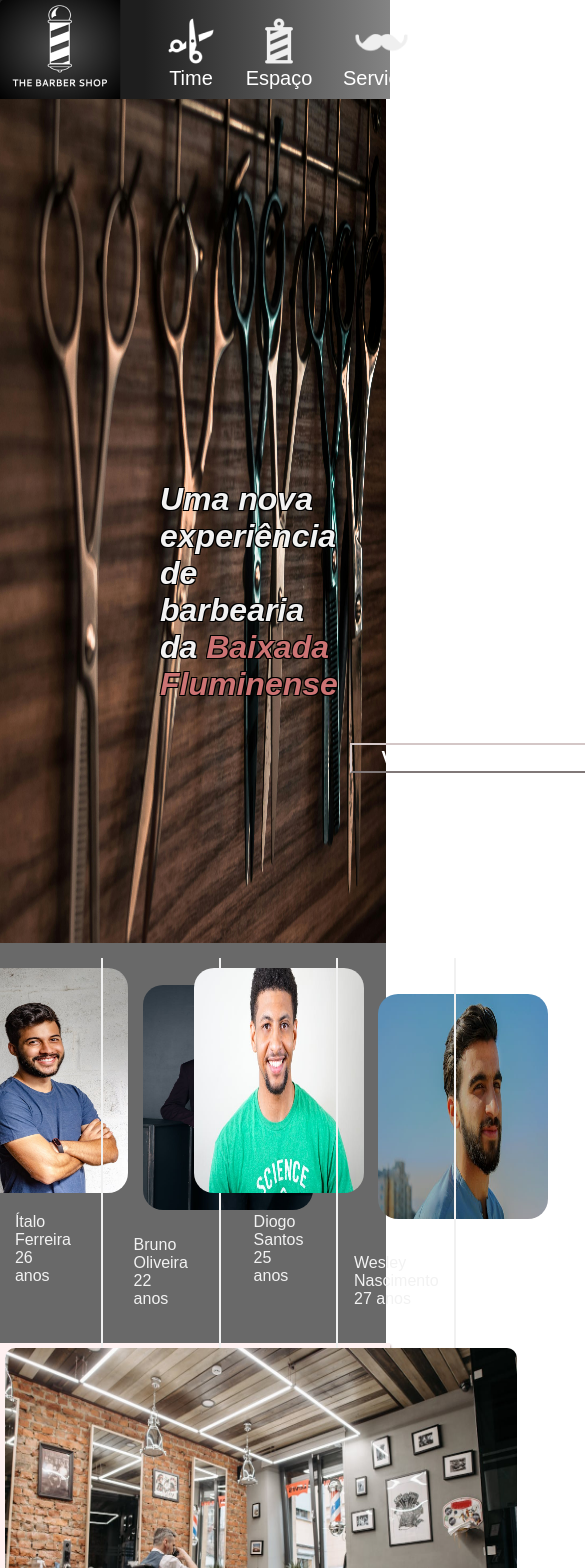
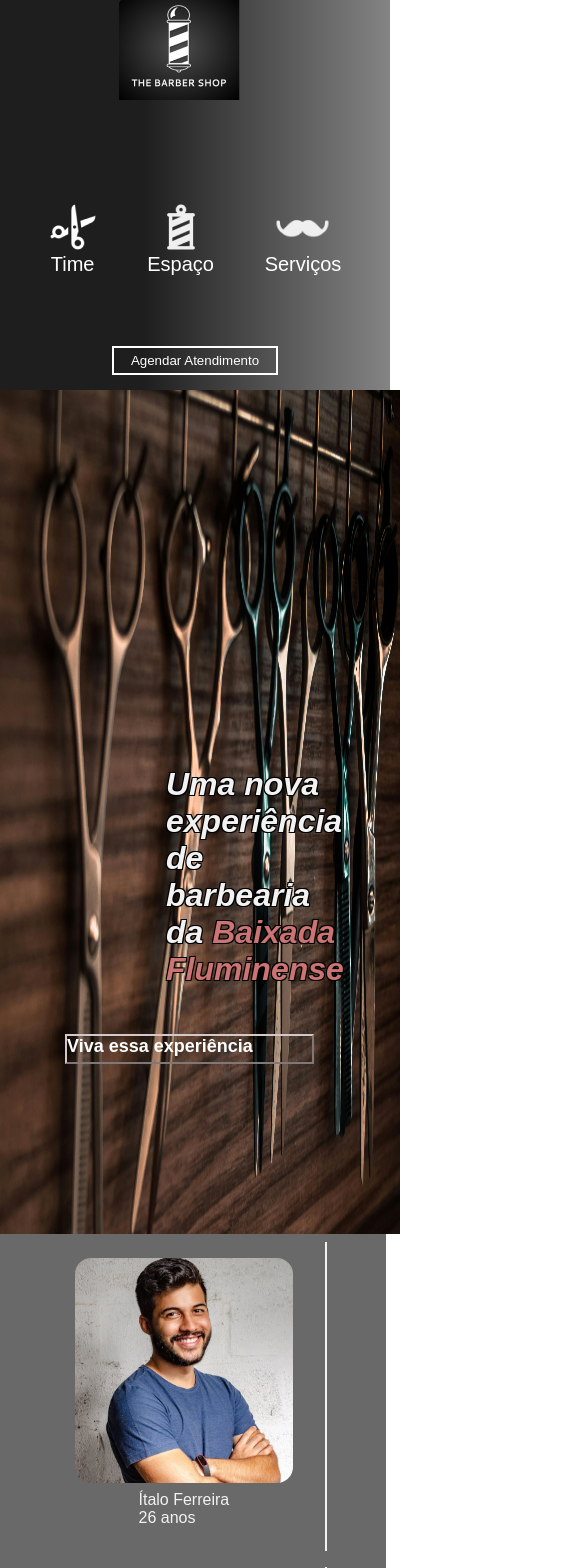
Before and after one commit to vvenetillo/barber-shop, a React (Vite) app: page / in a window 390 px wide. Shown: the top 1568 px of the page, 585 px wide, since content can reach past the window. Built offline with nearby package versions, Linux system fonts and the light colour scheme.

Commit message:
update agendamento

```diff
--- a/src/App.css
+++ b/src/App.css
@@ -7,5 +7,5 @@
 }
 
 .swal2-container {
-  z-index: 09999999999; /* Defina um valor alto para garantir que o SweetAlert seja exibido acima de outros elementos */
+  z-index: 09999999999;
 }
--- a/src/components/About/article.module.css
+++ b/src/components/About/article.module.css
@@ -54,3 +54,31 @@
     width: 400px;
     height: auto;
   }
+
+  @media(max-width: 750px) {
+    .flexContainer {
+      flex-direction: column;
+      align-items: center;
+    }
+
+    .barber {
+      width: 100%;
+      max-width: 100%;
+      margin-right: 0;
+      margin-bottom: 10px;
+    }
+
+    .aboutwe {
+      font-size: 26px;
+    }
+
+    .line {
+      width: 50%;
+    }
+
+    .about {
+      font-size: 16px;
+      width: 90%;
+      max-width: none;
+    }
+  }
--- a/src/components/Card/section.module.css
+++ b/src/components/Card/section.module.css
@@ -49,3 +49,14 @@
     font-size: 18px;
     font-weight: bold;
 }
+
+
+@media(max-width: 750px) {
+  .container{
+    min-width: 400px;
+  }
+  .exp{
+    display: flex;
+    left: 15px;
+  }
+}
--- a/src/components/Modal/Date/Date.jsx
+++ b/src/components/Modal/Date/Date.jsx
@@ -24,6 +24,20 @@ const Modal = () => {
     setTime(e.target.value);
   };
 
+  function formatDate(date) {
+
+    const day = date.getDate().toString().padStart(2, '0');
+    const month = (date.getMonth() + 1).toString().padStart(2, '0');
+    const year = date.getFullYear();
+
+
+    return `${day}/${month}/${year}`;
+  }
+
+
+  const data = new Date();
+  const formattedDate = formatDate(data);
+
   const handleSubmit = async (e) => {
     e.preventDefault();
 
@@ -39,8 +53,11 @@ const Modal = () => {
     Swal.fire({
       icon: 'success',
       title: 'Agendamento Realizado!',
-      text: `Obrigado, ${name}! Seu agendamento foi registrado com sucesso.`,
-    });
+      text: `Obrigado, ${name}! Seu agendamento foi registrado para ${formattedDate}, ${time} horas`,
+    })
+    setTimeout(function() {
+      location.reload();
+  }, 3000);
   };
 
   const generateTimeOptions = () => {
--- a/src/components/Modal/Date/date.module.css
+++ b/src/components/Modal/Date/date.module.css
@@ -1,27 +1,47 @@
-.button_confirm{
+.button_confirm {
     display: flex;
     flex-direction: column;
     margin: 0 auto;
 }
 
-.agendamento1{
+.agendamento1 {
     display: flex;
     max-width: 400px;
     max-height: 300px;
     overflow: scroll;
 }
 
-.confirm_hour{
+.confirm_hour {
     display: flex;
     justify-content: center;
     margin: 5px;
 }
 
-.nameAndSurname{
+.nameAndSurname {
     margin: 5px;
 }
 
 .date,
-.hour{
+.hour {
     color: black;
 }
+
+/* Adicionando regra de mídia para dispositivos com largura menor que 600px */
+@media (max-width: 600px) {
+    .button_confirm {
+        margin-top: 10px;
+    }
+
+    .agendamento1 {
+        max-width: 100%;
+    }
+
+    .confirm_hour,
+    .nameAndSurname {
+        margin: 0;
+    }
+
+    .confirm_hour {
+        justify-content: flex-start;
+    }
+}
--- a/src/components/Navbar/nav.module.css
+++ b/src/components/Navbar/nav.module.css
@@ -1,34 +1,28 @@
-.navbar{
-    background: linear-gradient(90deg, rgba(30,30,30,1) 37%, rgba(132,132,132,1) 100%);
-    /* backdrop-filter: blur(10px);
-    z-index: 9999px;
-    top:0;
-    left: 0;
-    position: fixed; */
+.navbar {
+  background: linear-gradient(90deg, rgba(30, 30, 30, 1) 37%, rgba(132, 132, 132, 1) 100%);
   width: 100%;
-    height:99px;
+  height: 99px;
   display: flex;
   justify-content: space-between;
-
 }
 
-.menu{
+.menu {
   display: flex;
   flex-direction: column;
 }
 
-.barber{
+.barber {
   width: 152px;
   height: 146px;
 }
 
-.items{
+.items {
   display: flex;
-    margin:0;
+  margin: 0;
   list-style: none;
 }
 
-li{
+li {
   display: flex;
   flex-direction: column;
   padding: 15px;
@@ -39,13 +33,13 @@ li{
   font-size: 20px;
 }
 
-.agendar:hover ,
-li:hover{
+.agendar:hover,
+li:hover {
   color: #bbb990;
   cursor: pointer;
 }
 
-.atendimento{
+.atendimento {
   display: flex;
   margin: 15px;
   text-align: center;
@@ -54,14 +48,14 @@ li:hover{
   border-radius: 10px;
 }
 
-.agendar{
+.agendar {
   display: flex;
   justify-content: center;
   align-items: center;
   padding: 5px 17px;
   background-color: transparent;
-    border:solid 2px #FFFFFF;
-    color: #FFFFFF;
+  border: solid 2px #ffffff;
+  color: #ffffff;
   cursor: pointer;
 }
 
@@ -69,7 +63,6 @@ li:hover{
   display: flex;
   align-items: center;
   justify-content: center;
-
 }
 
 .modal {
@@ -110,12 +103,42 @@ li:hover{
   background-color: #aef5dc;
 }
 
-
-  span{
+span {
   color: black;
 }
 
 .selecao,
-.servico{
+.servico {
   color: black;
 }
+
+@media screen and (max-width: 750px) {
+  .navbar {
+    flex-direction: column;
+    align-items: center;
+    justify-content: center;
+    height: auto;
+  }
+
+  .menu {
+    margin-top: 20px;
+  }
+
+  .barber {
+    margin-bottom: 20px;
+  }
+
+  .items {
+    flex-direction: row;
+    justify-content: center;
+  }
+
+  li {
+    margin: 0 10px;
+    margin-bottom: 20px;
+  }
+
+  .agendar {
+    margin-top: 20px;
+  }
+}
--- a/src/components/Person/main.module.css
+++ b/src/components/Person/main.module.css
@@ -3,44 +3,63 @@
     display: flex;
     width: 98.9vw;
     height: 400px;
+    justify-content: center; /* centraliza o conteúdo horizontalmente */
+    align-items: center; /* centraliza o conteúdo verticalmente */
 }
 
 .person{
     display: flex;
+    flex-wrap: wrap;
+    justify-content: center;
 }
 
 .atributos{
     display: flex;
-    padding: 25px;
+    padding: 1em;
     flex-direction: column;
     justify-items: start;
-    border-radius: 25px;
+    border-radius: 1em;
     width: 22vw;
+    max-width: 250px;
+    margin: 0.5em;
     align-items: center;
 }
 
-.barbeiro{
-    width: 170px;
+.barbeiro {
+    width: 100%;
     height: 225px;
-    border-radius: 20px;
+    max-width: 170px;
+    border-radius: 1em;
+    object-fit: cover;
 }
 
 
 span{
     border: 1px solid #f1f1f1;
-    height: 55vh;
-    margin: 15px;
+    height: 50vh;
+    margin: 0.5em;
+    max-width: 250px;
 }
 
 p{
-    margin: 10px;
+    margin: 0.5em;
     color: #f2f2f2;
 }
 
-.upperImage {
-    margin-bottom: 10px;
-  }
-
-  .lowerImage {
-    margin: auto;
-  }
+@media(max-width: 750px) {
+    .container{
+        flex-direction: column;
+        height: auto;
+    }
+    .atributos {
+        width: 90%;
+    }
+    .barbeiro{
+        width: 100%;
+        max-width: none;
+    }
+    span{
+        height: auto;
+        max-width: 90%;
+    }
+}
```
Also changed, not shown: src/components/Navbar/Nav.jsx (+3 -121 lines). Lines whose indentation alone changed are shown as unchanged.
